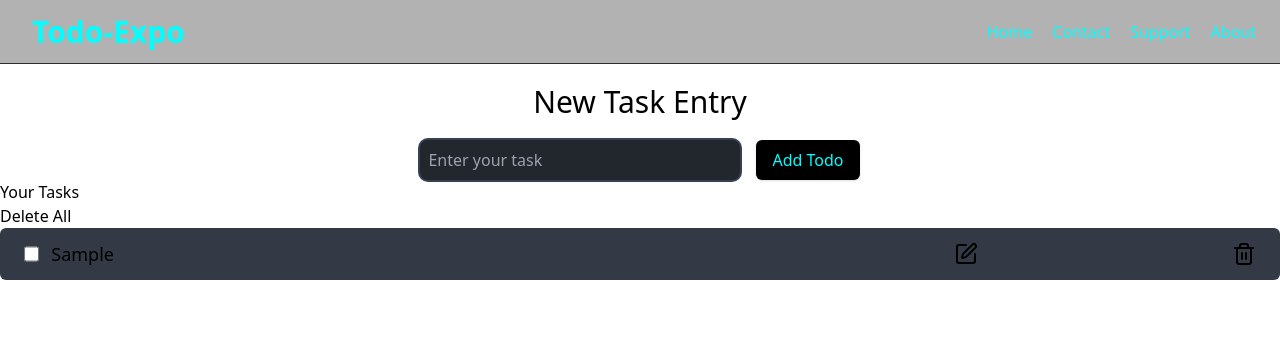
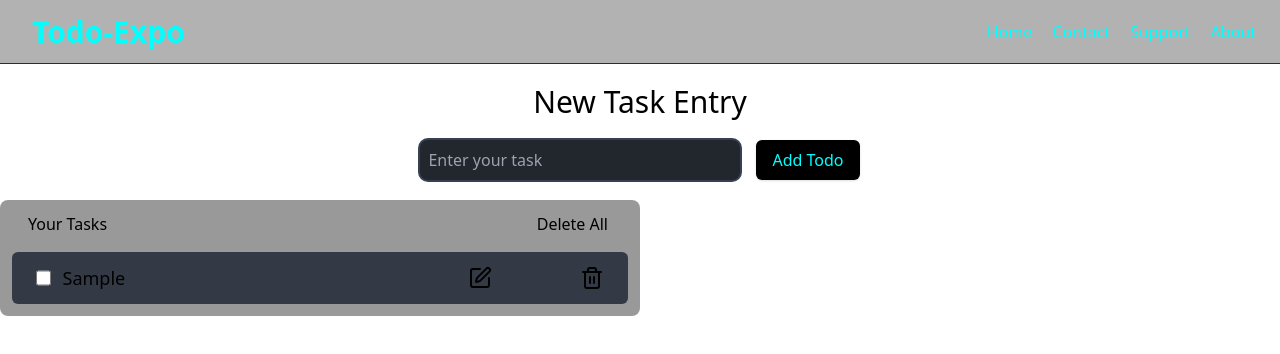
Before and after one commit to bolanpartik/task-expo, a React (Vite) app: page / in a window 1280 px wide. Both pictures are taken after typing "Sample" into the empty fields and a click on the button "Add Todo". Shown: the top 354 px of the page. Built offline with nearby package versions, Linux system fonts and the light colour scheme.

Commit message:
add styles for TodoCard component

```diff
--- a/src/components/TodoCard.jsx
+++ b/src/components/TodoCard.jsx
@@ -8,11 +8,12 @@ export default function TodoCard({ allTodos, setAllTodos,todoRef}) {
     }
 
     return (
-        <div>
+        <div className="flex flex-col justify-center w-1/2 p-3 items-center mt-5 bg-black/40 gap-4 rounded-lg">
             {allTodos.length > 0 ?
-                <div>
+                <div className="flex justify-between w-full px-4">
                     <p>Your Tasks </p>
                     <button
+                        className="outline-none border-none hover:bg-customGray rounded-sm px-1"
                         onClick={handleDeleteAll}>Delete All
                     </button>
                 </div>
```
